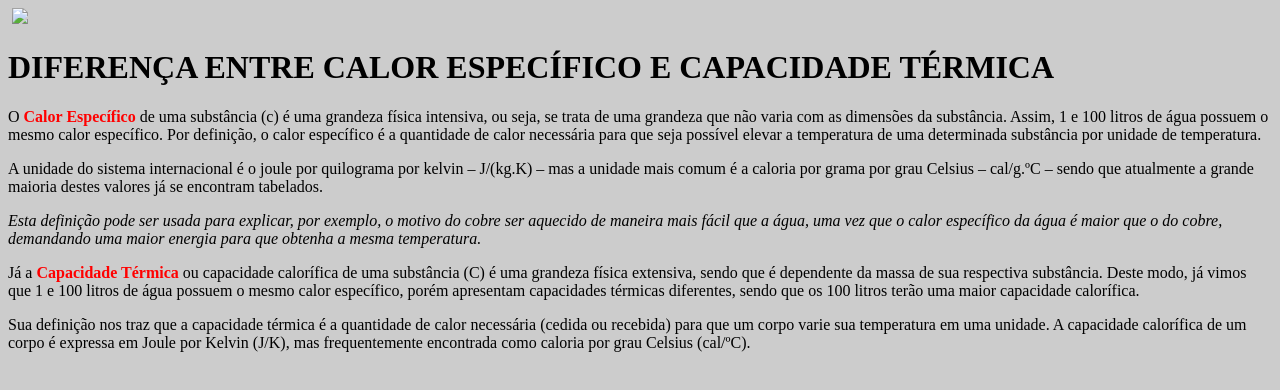
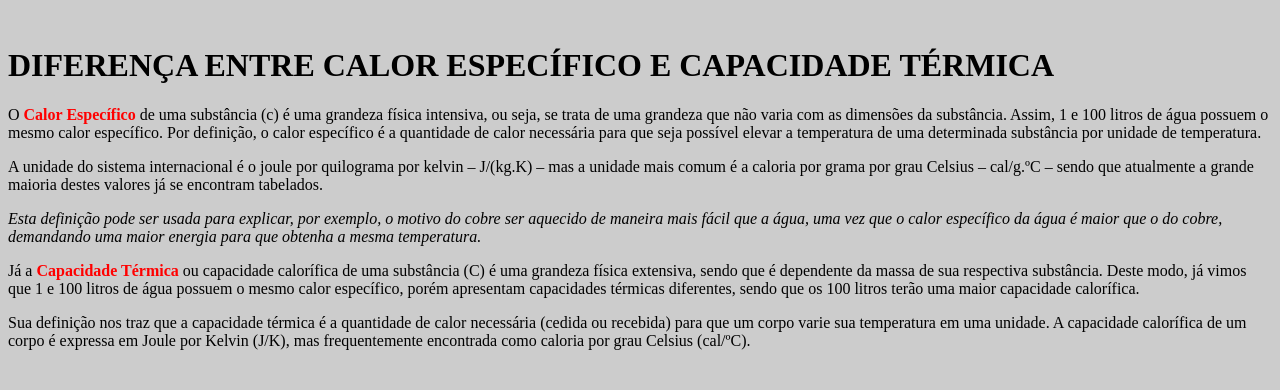
Before and after one commit to cristianecorrea/GE_PROGRAMA-O_EM_2022, a plain HTML site: page index.html in a window 1280 px wide. Drawn offline with Linux system fonts and the light colour scheme.

Commit message:
Update index.html

```diff
--- a/index.html
+++ b/index.html
@@ -8,7 +8,6 @@
 
 	<body>
 		<img ide="calorimetria.jpg">
-		<img src="calorimetria.jpg">
 
 		<h1>DIFERENÇA ENTRE CALOR ESPECÍFICO E CAPACIDADE TÉRMICA</h1>
 
```
